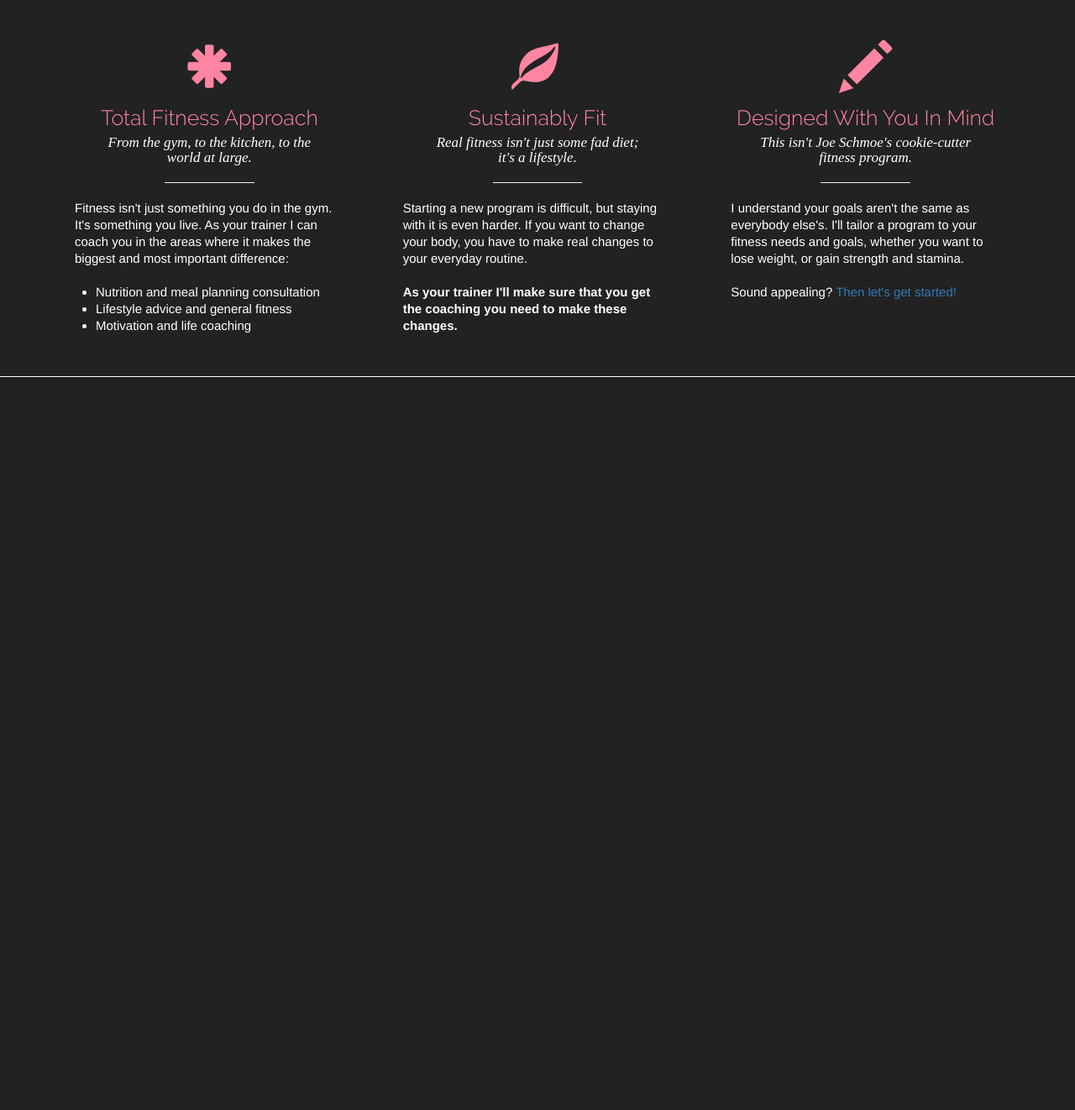
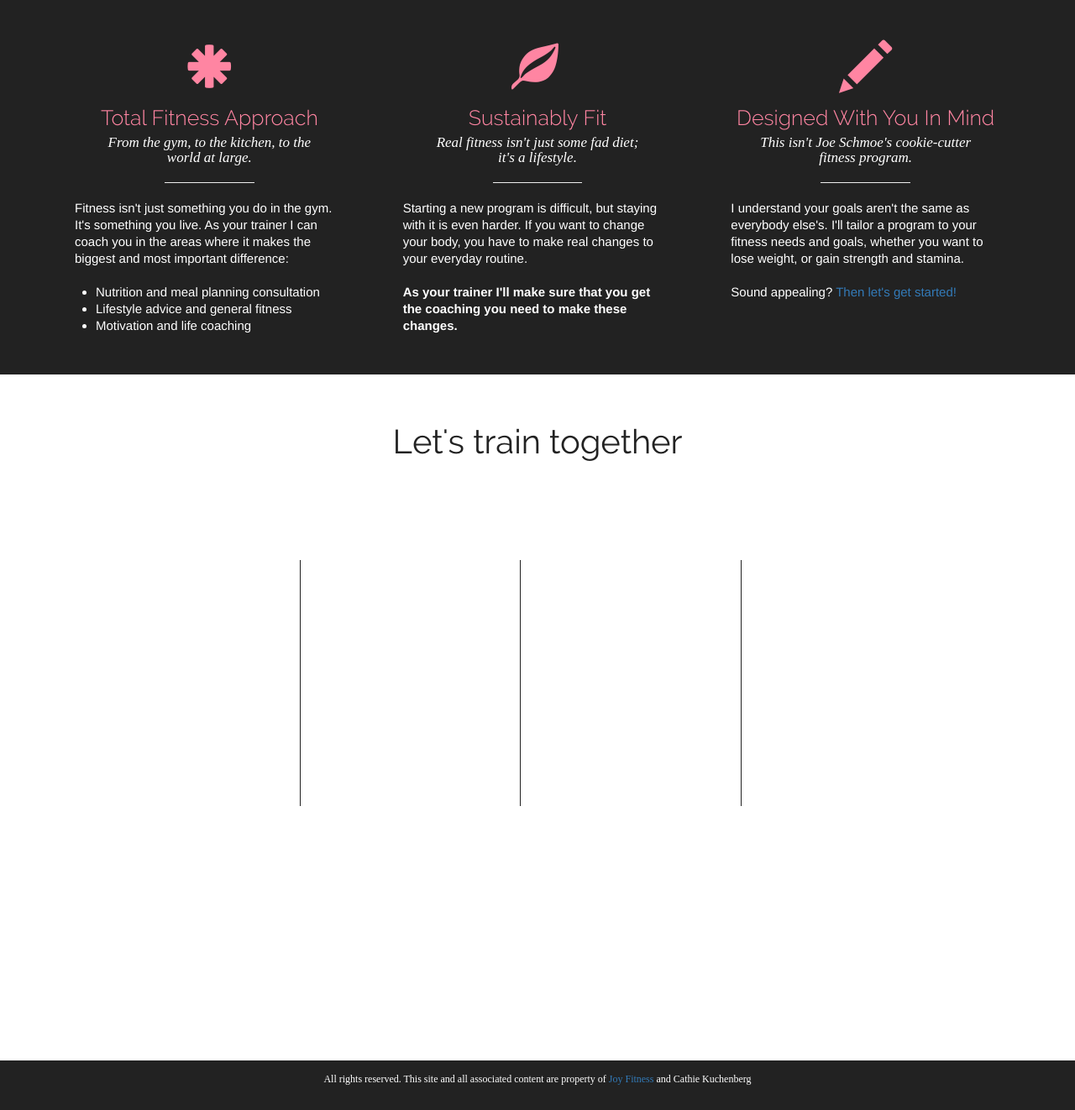
Before and after one commit to mkuchen/djaleo, a Django app: page /cath/ in a window 1280 px wide. Shown: the part 753-2075 px from the top of the page at 84% size. Before the commit the page ends 1202 px from the top, so only its background shows below. Run offline with Django 3.2, Linux system fonts and the light colour scheme; some libraries are stand-ins or nearby versions.

Commit message:
bottom styles for about 2 section

```diff
--- a/djaleo/static/css/info/cathie_home.css
+++ b/djaleo/static/css/info/cathie_home.css
@@ -79,16 +79,18 @@ div.slideshow-container div.container div.slideshow-header-inner a {
 	margin-right: 12px;
 	display: block;
 	float: right;
-	width: 255px;
+	width: 285px;
+}
+
+div.slideshow-container div.container div.slideshow-header-inner a span {
+	font-size: 17px;
+	line-height: 16px;
+	margin-left: 5px;
 }
 
 div.slideshow-container div.container div.slideshow-header-inner a:hover {
 	background-color:#cd3902;
 	border:1px solid #b13102;
-}
-
-div.slideshow-container div.container div.slideshow-header-inner h1 span {
-	font-size: 38px;
 }
 
 div.slideshow-container div.container div.logos-block {
@@ -210,6 +212,7 @@ div.blurry-bg {
 	background: #222;
 	background-size: 140%;
 	padding-top: 14px;
+	padding-bottom: 14px;
 	border-top: 1px solid white;
 }
 
@@ -332,6 +335,49 @@ div.about-col p strong {
 }
 /* end */
 
+/* about-2 section */
+div.about-2 {
+	height: 800px;
+	width: 100%;
+	background: #fff;
+	color: #222;
+}
+
+div.about-2 div.about-2-inner {
+	min-width: 1170px;
+	padding: 40px;
+}
+
+div.about-2 div.about-2-inner div.divider {
+	height: 293px;
+	margin: 101px 0;
+	width: 1px;
+	background-color: #222;
+}
+
+div.about-2 div.about-2-inner > div {
+	float: left;
+}
+
+div.about-2 div.about-2-inner div.about-top {
+	height: 80px;
+	width: 100%;
+}
+
+div.about-2 div.about-2-inner div.about-top h1 {
+	font-family: RalewayRegular,'Helvetica',Arial,"sans-serif";
+	color: #222;
+	font-size: 40px;
+	line-height: 80px;
+	text-align: center;
+}
+
+div.about-2 div.about-2-inner div.about-2-col {
+	width: 24%;
+	height: 400px;
+}
+/* end */
+
 
 /* cath-footer section */
 div.cath-footer {
@@ -342,8 +388,17 @@ div.cath-footer {
 	bottom: 0;
 	border-top: 1px solid #fff;
 	margin-top: 16px;
+	padding
 }
 
+div.cath-footer-inner {
+	height: 100%;
+	min-width: 1170px;
+	padding: 16px;
+	color: white;
+	font-size: 12px;
+	text-align: center;
+}
 /* end */
 
 /* misc */
--- a/templates/info/cathie_home.html
+++ b/templates/info/cathie_home.html
@@ -15,7 +15,7 @@
 						<h1> &ldquo;Let's get fit together.&rdquo; </h1>
 						<p> Changing your body one step at a time with carefully crafted programs that <span>accomplish your goals</span>.</p>
 					</div>
-					<span class="glyphicon glyphicon-flag"></span><a href="#" rel="button" class="btn btn-lg col-xs-12 col-sm-5 col-md-4">Schedule your free consultation</a>
+					<a href="#" rel="button" class="btn btn-lg col-xs-12 col-sm-5 col-md-4">Schedule your free consultation <span class="glyphicon glyphicon-flag"></span></a>
 				</div>
 				<div class="logos-block">
 					<img src="{% static 'img/logo-afaa.gif' %}" width="" height="">
@@ -127,11 +127,46 @@
 					</div>
 				</div>
 			</div>
-			<div class="cath-footer">
+		</div>
+
+		<div class="about-2">
+			<div class="container about-2-inner">
+				<div class="about-top">
+					<h1> Let's train together </h1>
+				</div>
+
+				<div class="about-2-col col-md-3">
+
+				</div>
+
+				<div class="divider"></div>
+
+				<div class="about-2-col col-md-3">
+
+				</div>
+
+				<div class="divider"></div>
+
+				<div class="about-2-col col-md-3">
+
+				</div>
+
+				<div class="divider"></div>
+
+				<div class="about-2-col col-md-3">
+
+				</div>
 
 			</div>
+		</div>
 
+		<div class="cath-footer">
+			<div class="cath-footer-inner container">
+				<p> All rights reserved.  This site and all associated content are property of <a href="#">Joy Fitness</a> and Cathie Kuchenberg </p>
+			</div>
 		</div>
+
+
 	</div>
 {% endblock %}
 
```
